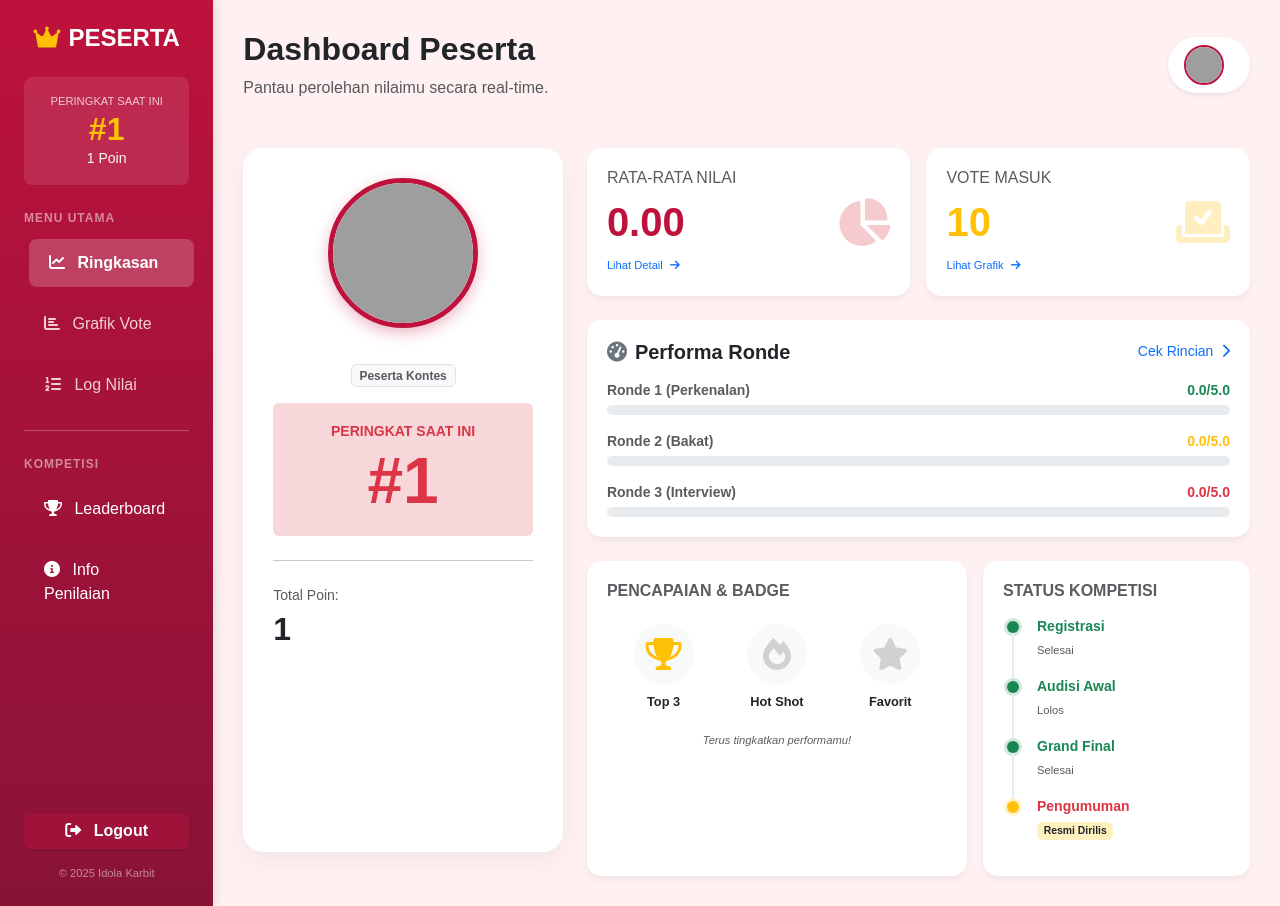
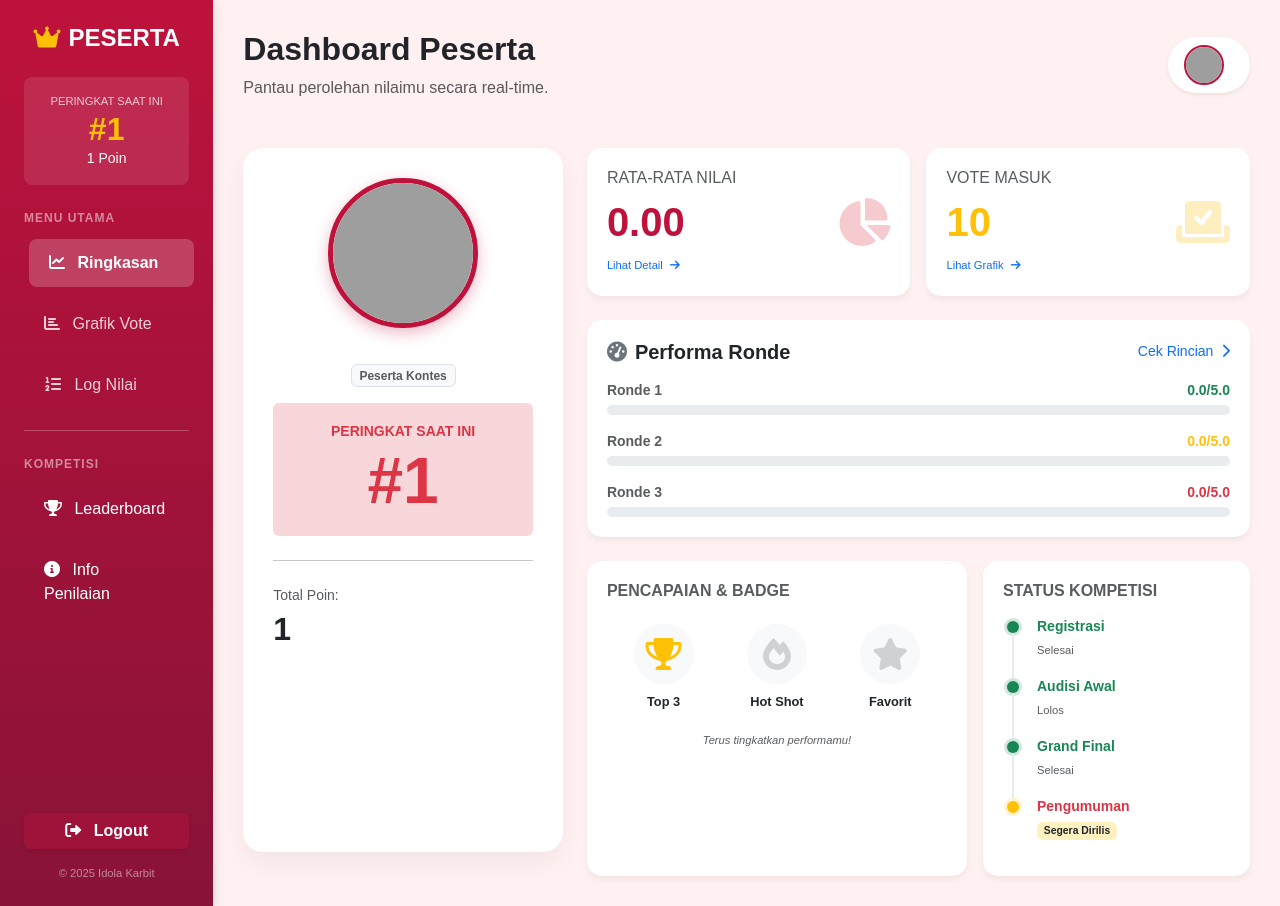
Before and after one commit to badakberenang156-dot/kontes_sekupang, a Flask app: template templates/dashboard_peserta.html in a window 1280 px wide. Run offline with Flask 3, Linux system fonts and the light colour scheme; the template is opened without the code that fills it: most values are stand-ins (such as "Sample title", 1, 10 or a date in 2020); grey boxes are pictures that could not be loaded.

Commit message:
romak ver 2.1

```diff
--- a/templates/dashboard_peserta.html
+++ b/templates/dashboard_peserta.html
@@ -196,15 +196,15 @@
                                 <small class="text-primary">Cek Rincian <i class="fas fa-chevron-right ms-1"></i></small>
                             </div>
                             <div class="mb-3">
-                                <div class="d-flex justify-content-between mb-1"><small class="fw-bold text-muted">Ronde 1 (Perkenalan)</small><small class="fw-bold text-success">{{ "%.1f"|format(avg_r1) }}/5.0</small></div>
+                                <div class="d-flex justify-content-between mb-1"><small class="fw-bold text-muted">Ronde 1 </small><small class="fw-bold text-success">{{ "%.1f"|format(avg_r1) }}/5.0</small></div>
                                 <div class="progress" style="height: 10px; background-color: #e9ecef;"><div class="progress-bar bg-success" style="width: {{ (avg_r1 / 5) * 100 }}%"></div></div>
                             </div>
                             <div class="mb-3">
-                                <div class="d-flex justify-content-between mb-1"><small class="fw-bold text-muted">Ronde 2 (Bakat)</small><small class="fw-bold text-warning">{{ "%.1f"|format(avg_r2) }}/5.0</small></div>
+                                <div class="d-flex justify-content-between mb-1"><small class="fw-bold text-muted">Ronde 2 </small><small class="fw-bold text-warning">{{ "%.1f"|format(avg_r2) }}/5.0</small></div>
                                 <div class="progress" style="height: 10px; background-color: #e9ecef;"><div class="progress-bar bg-warning" style="width: {{ (avg_r2 / 5) * 100 }}%"></div></div>
                             </div>
                             <div>
-                                <div class="d-flex justify-content-between mb-1"><small class="fw-bold text-muted">Ronde 3 (Interview)</small><small class="fw-bold text-danger">{{ "%.1f"|format(avg_r3) }}/5.0</small></div>
+                                <div class="d-flex justify-content-between mb-1"><small class="fw-bold text-muted">Ronde 3 </small><small class="fw-bold text-danger">{{ "%.1f"|format(avg_r3) }}/5.0</small></div>
                                 <div class="progress" style="height: 10px; background-color: #e9ecef;"><div class="progress-bar bg-danger" style="width: {{ (avg_r3 / 5) * 100 }}%"></div></div>
                             </div>
                         </div>
@@ -245,7 +245,7 @@
                                         <div class="timeline-item active"><small class="d-block fw-bold text-success">Registrasi</small><small class="text-muted" style="font-size: 0.7rem;">Selesai</small></div>
                                         <div class="timeline-item active"><small class="d-block fw-bold text-success">Audisi Awal</small><small class="text-muted" style="font-size: 0.7rem;">Lolos</small></div>
                                         <div class="timeline-item active"><small class="d-block fw-bold text-success">Grand Final</small><small class="text-muted" style="font-size: 0.7rem;">Selesai</small></div>
-                                        <div class="timeline-item current"><small class="d-block fw-bold text-danger">Pengumuman</small><small class="text-dark fw-bold badge bg-warning bg-opacity-25 text-dark" style="font-size: 0.65rem;">Resmi Dirilis</small></div>
+                                        <div class="timeline-item current"><small class="d-block fw-bold text-danger">Pengumuman</small><small class="text-dark fw-bold badge bg-warning bg-opacity-25 text-dark" style="font-size: 0.65rem;">Segera Dirilis</small></div>
                                     </div>
                                 </div>
                             </div>
```
